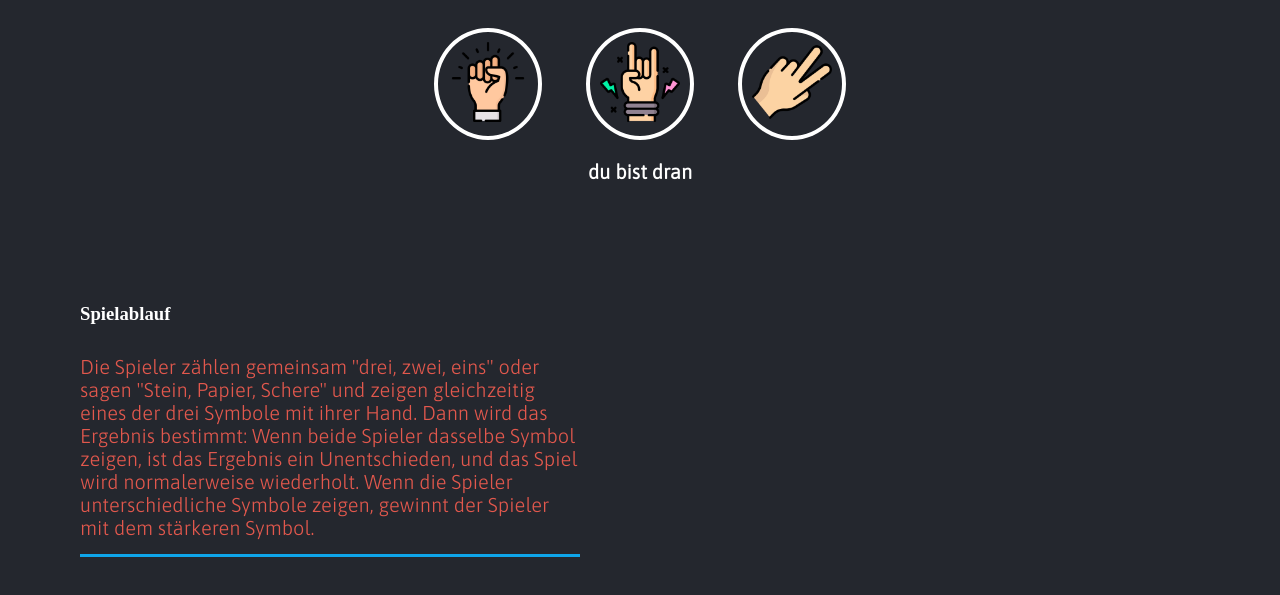
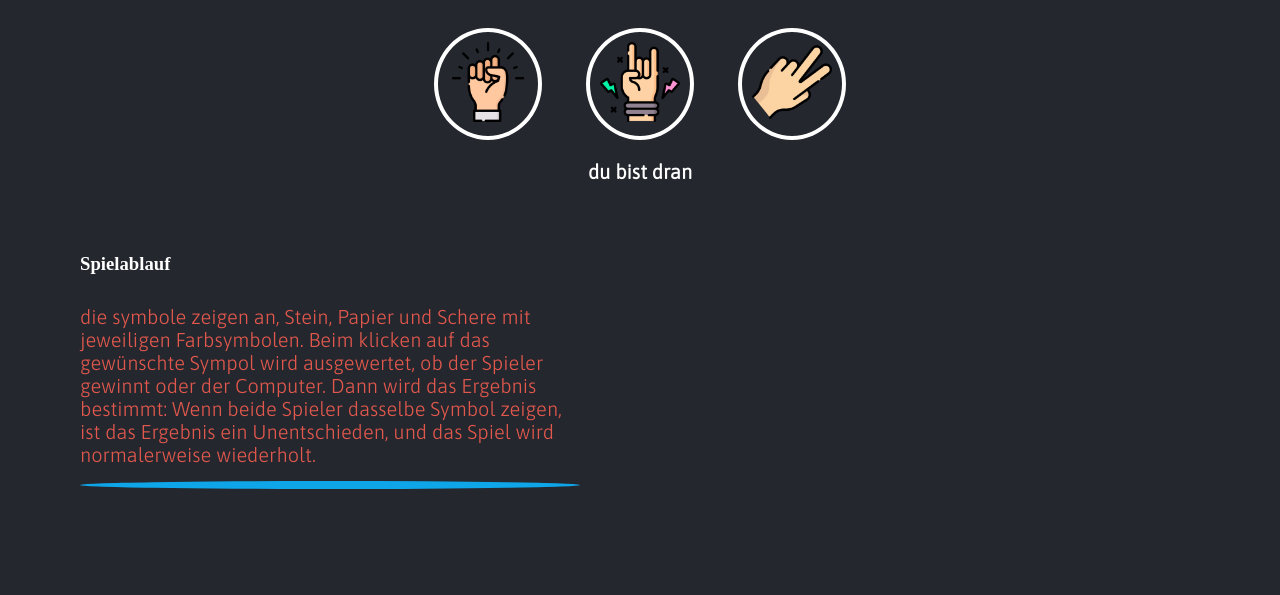
Before and after one commit to friesenkatharina/Portfolio-Webseite, a website: page RockPaperScissors-JS-Game/index.html in a window 1280 px wide. Shown: the part 373-968 px from the top of the page. Drawn offline with nearby package versions, Linux system fonts and the light colour scheme.

Commit message:
fixed owerflow

```diff
--- a/RockPaperScissors-JS-Game/index.html
+++ b/RockPaperScissors-JS-Game/index.html
@@ -45,12 +45,11 @@
       <h3>Spielablauf</h3>
 
       <p>
-        Die Spieler zählen gemeinsam "drei, zwei, eins" oder sagen "Stein,
-        Papier, Schere" und zeigen gleichzeitig eines der drei Symbole mit ihrer
-        Hand. Dann wird das Ergebnis bestimmt: Wenn beide Spieler dasselbe
-        Symbol zeigen, ist das Ergebnis ein Unentschieden, und das Spiel wird
-        normalerweise wiederholt. Wenn die Spieler unterschiedliche Symbole
-        zeigen, gewinnt der Spieler mit dem stärkeren Symbol.
+        die symbole zeigen an, Stein, Papier und Schere mit jeweiligen
+        Farbsymbolen. Beim klicken auf das gewünschte Sympol wird ausgewertet,
+        ob der Spieler gewinnt oder der Computer. Dann wird das Ergebnis
+        bestimmt: Wenn beide Spieler dasselbe Symbol zeigen, ist das Ergebnis
+        ein Unentschieden, und das Spiel wird normalerweise wiederholt.
       </p>
       <div class="border"></div>
     </div>
--- a/RockPaperScissors-JS-Game/style.css
+++ b/RockPaperScissors-JS-Game/style.css
@@ -7,7 +7,7 @@
 }
 body {
   background-color: #24272e;
-  scroll-behavior: smooth;
+  /* scroll-behavior: smooth; */
   overflow: hidden;
 }
 header {
@@ -103,7 +103,7 @@ header > h1 {
 .description {
   width: 500px;
   height: 500px;
-  margin-top: 120px;
+  margin-top: 70px;
   margin-left: 80px;
 }
 .description h3 {
@@ -117,7 +117,8 @@ header > h1 {
 }
 .border {
   margin-top: 15px;
-  border-bottom: 3px solid #0ea5e9;
+  border-bottom: 8px solid #0ea5e9;
+  border-radius: 100%;
 }
 /* responsive for small screens */
 @media only screen and (min-width: 200px) and (max-width: 500px) {
```
